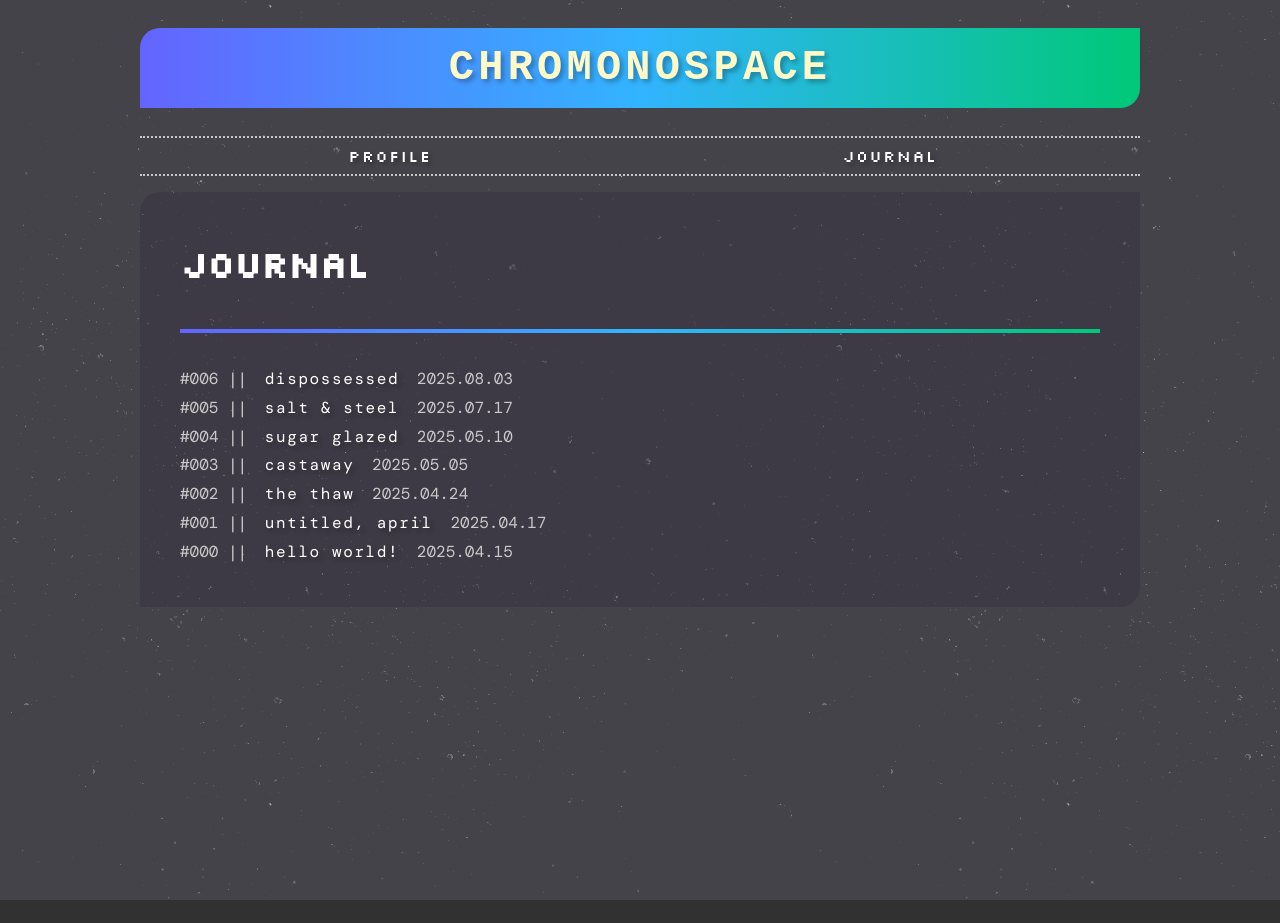
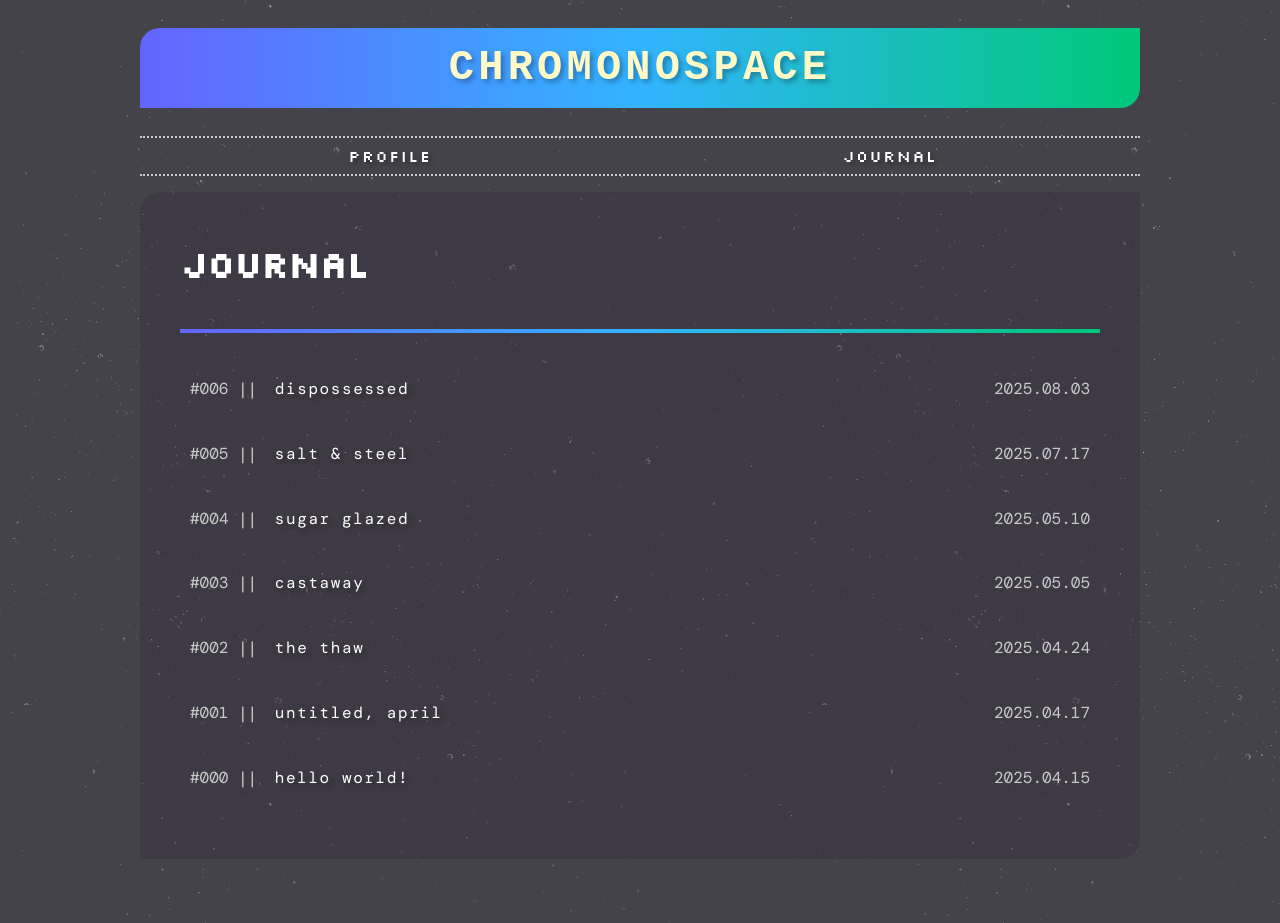
Before and after one commit to iridiumquartz/chromonospace, a Jekyll site: the page built from journal/index.html, in a window 1280 px wide. Built offline with Jekyll 4.4.1, drawn with Linux system fonts in a browser that asks for light colours; some web fonts are replaced; before the commit the page ends 900 px from its top, so only the background shows below that.

Commit message:
Update index.html

```diff
--- a/journal/index.html
+++ b/journal/index.html
@@ -5,31 +5,31 @@ title: "j o u r n a l ★ s p a c e"
 <section>
     <h2>Journal</h2>
     <hr>
-    <div class="blogpostsummary">
+    <div class="j-summary">
         <span>#006 || <a href=20250803.html>dispossessed</a></span>
         <span>2025.08.03</span>
     </div>
-    <div class="blogpostsummary">
+    <div class="j-summary">
         <span>#005 || <a href=20250717.html>salt & steel</a></span>
         <span>2025.07.17</span>
     </div>
-    <div class="blogpostsummary">
+    <div class="j-summary">
         <span>#004 || <a href=20250510.html>sugar glazed</a></span>
         <span>2025.05.10</span>
     </div>
-    <div class="blogpostsummary">
+    <div class="j-summary">
         <span>#003 || <a href=20250505.html>castaway</a></span>
         <span>2025.05.05</span>
     </div>
-    <div class="blogpostsummary">
+    <div class="j-summary">
         <span>#002 || <a href=20250424.html>the thaw</a></span>
         <span>2025.04.24</span>
     </div>
-    <div class="blogpostsummary">
+    <div class="j-summary">
         <span>#001 || <a href=20250417.html>untitled, april</a></span>
         <span>2025.04.17</span>
     </div>
-    <div class="blogpostsummary">
+    <div class="j-summary">
         <span>#000 || <a href=20250415.html>hello world!</a></span>
         <span>2025.04.15</span>
     </div>
```
